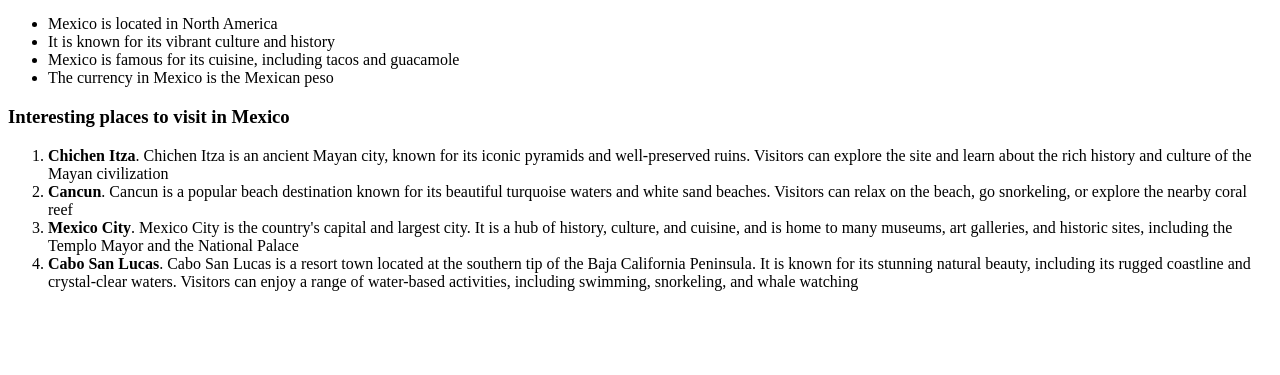
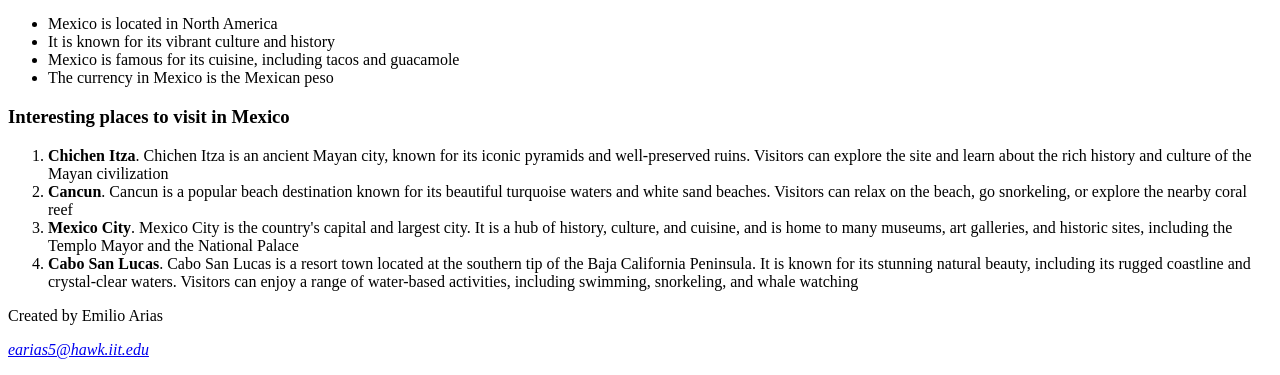
Before and after one commit to demilio24/project1, a plain HTML site: page index.html in a window 1280 px wide. Shown: the part 1446-1821 px from the top of the page. Before the commit the page ends 1753 px from the top, so only its background shows below. Drawn offline with Linux system fonts and the light colour scheme.

Commit message:
Update index.html
footer

```diff
--- a/index.html
+++ b/index.html
@@ -80,5 +80,11 @@
 	  <li><strong>Mexico City</strong>. Mexico City is the country's capital and largest city. It is a hub of history, culture, and cuisine, and is home to many museums, art galleries, and historic sites, including the Templo Mayor and the National Palace</li>
 	  <li><strong>Cabo San Lucas</strong>. Cabo San Lucas is a resort town located at the southern tip of the Baja California Peninsula. It is known for its stunning natural beauty, including its rugged coastline and crystal-clear waters. Visitors can enjoy a range of water-based activities, including swimming, snorkeling, and whale watching</li>
 	</ol>
+<footer>
+	<p>Created by Emilio Arias</p>
+	<address>
+	  <p><a href="mailto:earias5@hawk.iit.edu">earias5@hawk.iit.edu</a></p>
+	</address>
+  </footer>
     </body>
   </html>
```
